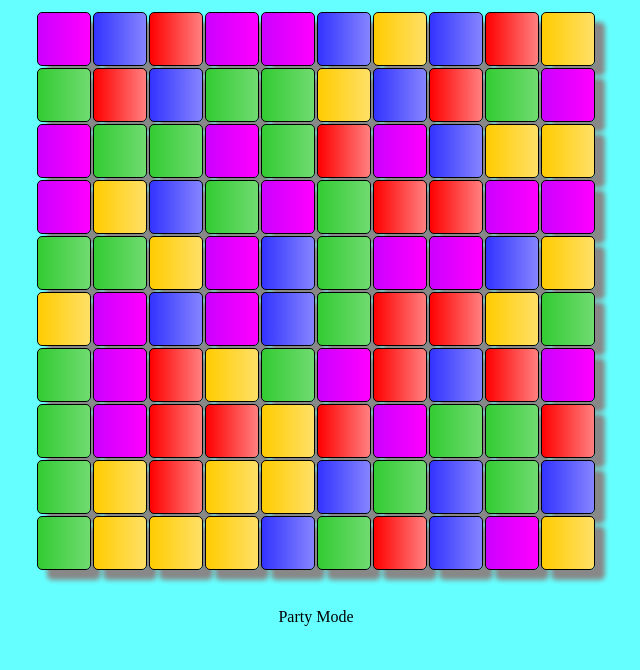
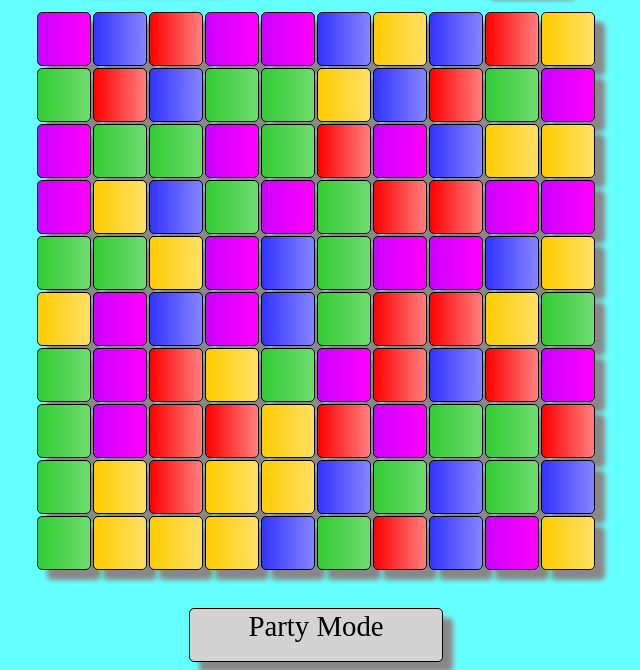
Before and after one commit to ccopper/Team7Game, a plain HTML site: page Game.html in a window 1280 px wide. Shown: the part 174-844 px from the top of the page, without its empty margins (324-964 px from the left). Before the commit the page ends 808 px from the top, so only its background shows below. Drawn offline with nearby package versions, Linux system fonts and the light colour scheme.

Commit message:
Fuck Git

```diff
--- a/Game.css
+++ b/Game.css
@@ -92,7 +92,7 @@ table td:hover
     to {transform: rotate(360deg);}
 }
 
-#newGame
+.mButton
 {
 	float: right;
 	border: 1px solid black;
@@ -107,14 +107,28 @@ table td:hover
 	height: 50px;
 	margin-left: 50px;
 
+	box-shadow: 10px 10px 5px #888888;
+}
 
-}
-#newGame:hover
+.mButton:hover
 {
 	background: grey;
 	cursor: pointer;
 
 }
+
+#partyMode
+{
+	float: none;
+	margin-left: auto;
+	margin-right: auto;
+	width: 250px;
+	font-size: 1.8em;
+	text-align: center;
+	vertical-align: middle;
+	padding: 1px;
+}
+
 
 #score
 {
@@ -130,7 +144,7 @@ table td:hover
 	width: 	150px;
 
 	margin-left: auto;
-
+	box-shadow: 10px 10px 5px #888888;
 }
 
 
```
